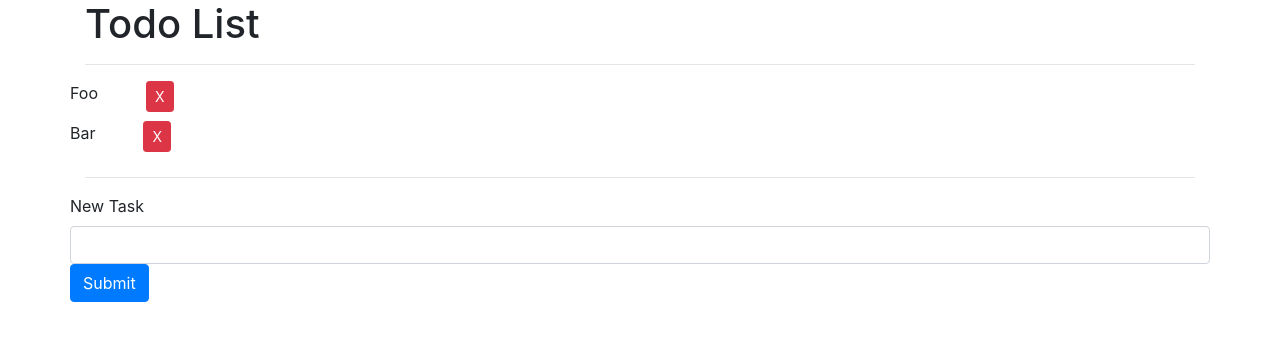
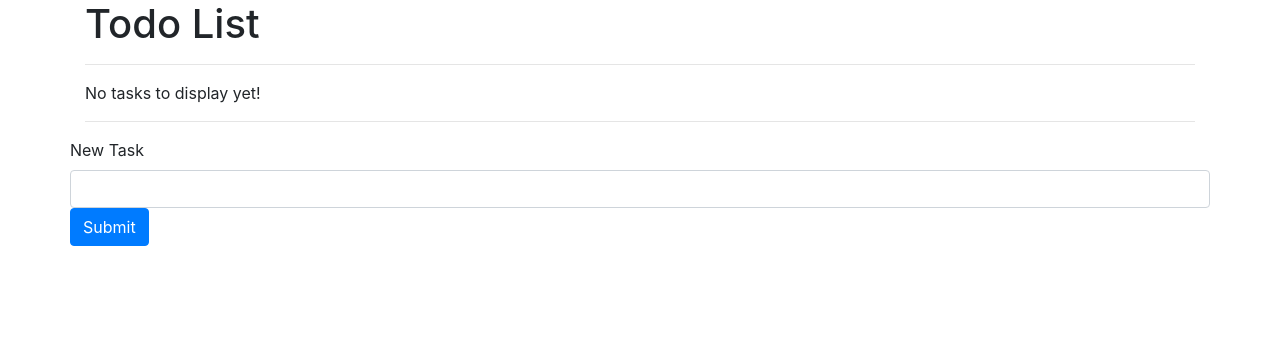
Before and after one commit to ehwus/angular-todo-list, an Angular app: page / in a window 1280 px wide. Shown: the top 340 px of the page. Built offline with nearby package versions, Linux system fonts and the light colour scheme.

Commit message:
removed placeholder tasks, added message if there are no tasks to display yet

```diff
--- a/src/app/app.component.html
+++ b/src/app/app.component.html
@@ -5,6 +5,7 @@
     [todoList]="todoList"
     (deleteItemRequest)="onTaskDeleted($event)"
   ></app-todo-list>
+  <p *ngIf="todoList.length === 0">No tasks to display yet!</p>
   <hr />
   <app-new-item (taskCreated)="onTaskCreated($event)"></app-new-item>
 </div>
--- a/src/app/app.component.ts
+++ b/src/app/app.component.ts
@@ -7,7 +7,7 @@ import { TodoItem } from './shared/todoitem.model';
   styleUrls: ['./app.component.css'],
 })
 export class AppComponent {
-  todoList: TodoItem[] = [new TodoItem('Foo'), new TodoItem('Bar')];
+  todoList: TodoItem[] = [];
 
   onTaskCreated(taskText: string) {
     this.todoList.push(new TodoItem(taskText));
```
